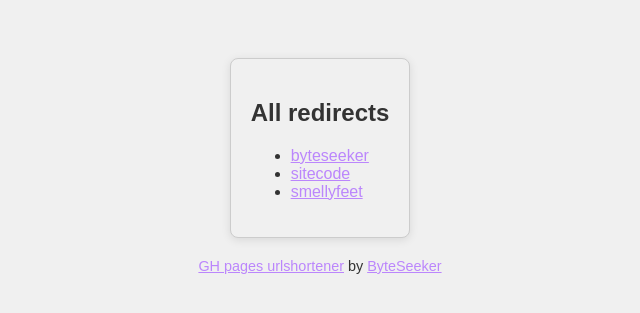
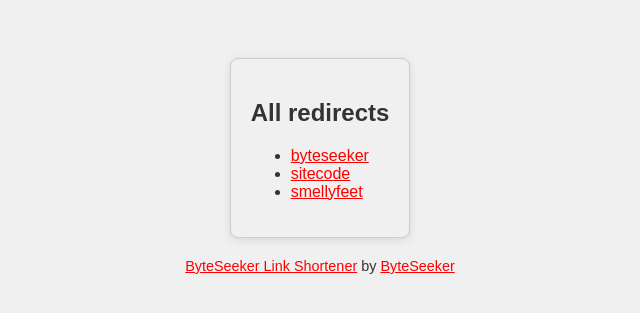
Before and after one commit to byteseekersocial/gh-pages-urlshortener, a Jekyll site: the page built from index.md, in a window 1280 px wide. Shown: the top 313 px of the page, without its empty margins (320-960 px from the left). Built offline with Jekyll 4.4.1, drawn with Linux system fonts in a browser that asks for light colours.

Commit message:
Update index.html

```diff
--- a/_layouts/index.html
+++ b/_layouts/index.html
@@ -3,13 +3,13 @@
 <head>
     <meta charset="UTF-8">
     <meta name="viewport" content="width=device-width, initial-scale=1.0">
-    <title>Shorturls list…</title>
+    <title>Shorturls list</title>
     <style>
         @media (prefers-color-scheme: light) {
             :root {
                 --bg-color: #f0f0f0;
                 --text-color: #333;
-                --link-color: #bb86fc;
+                --link-color: #ff0000;
                 --border-color: #ccc;
             }
         }
@@ -17,17 +17,17 @@
             :root {
                 --bg-color: #121212;
                 --text-color: #ffffff;
-                --link-color: #bb86fc;
+                --link-color: #ff0000;
                 --border-color: #ccc;
             }
         }
         a {
-            color: var(--link-color, #bb86fc);
+            color: var(--link-color);
         }
         body {
             font-family: Arial, sans-serif;
-            background-color: var(--bg-color, #f0f0f0);
-            color: var(--text-color, #333);
+            background-color: var(--bg-color);
+            color: var(--text-color);
             text-align: center;
             padding: 50px;
         }
@@ -46,7 +46,7 @@
         footer{
             margin-top: 20px;
             font-size: 0.9em;
-            color: var(--text-color, #333);
+            color: var(--text-color);
         }
     </style>
 </head>
@@ -55,7 +55,7 @@
         {{ content }}
     </section>
     <footer>
-        <p><a href="https://byteseeker.link/">GH pages urlshortener</a> by <a href="https://byteseeker.cc">ByteSeeker</a></p>
+        <p><a href="https://byteseeker.link/">ByteSeeker Link Shortener</a> by <a href="https://byteseeker.cc">ByteSeeker</a></p>
     </footer>
 </body>
 </html>
```
